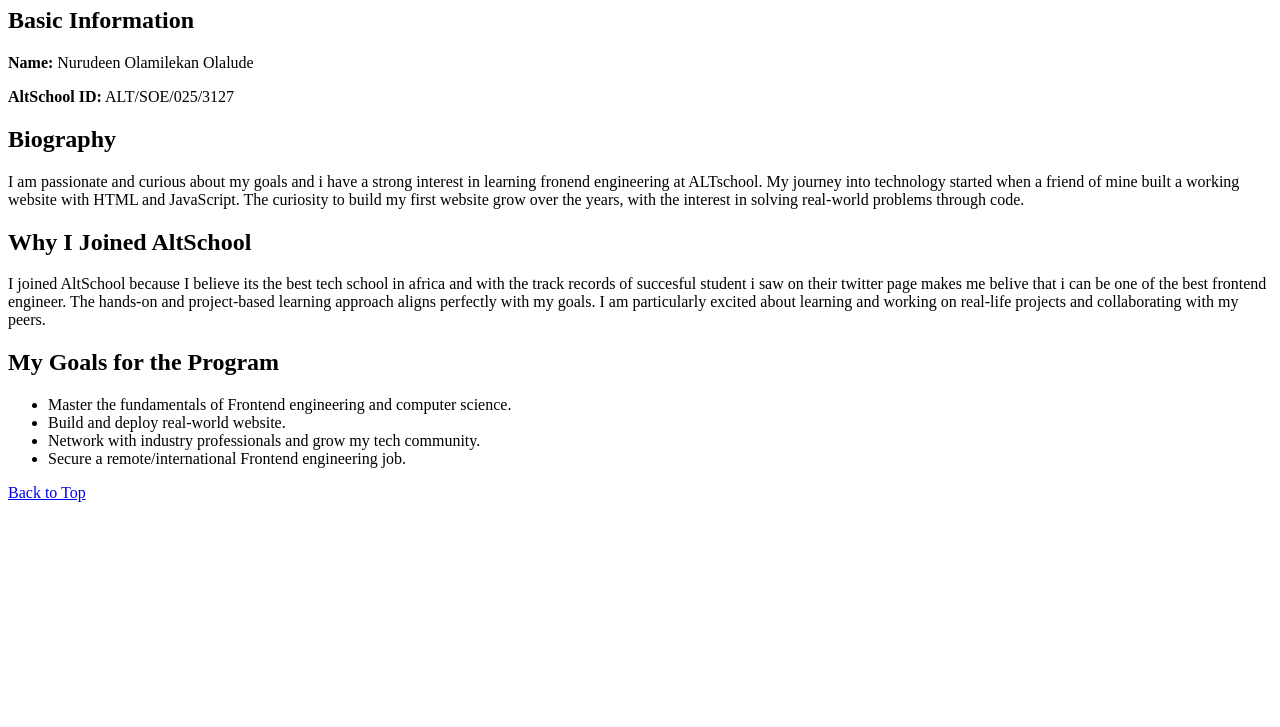
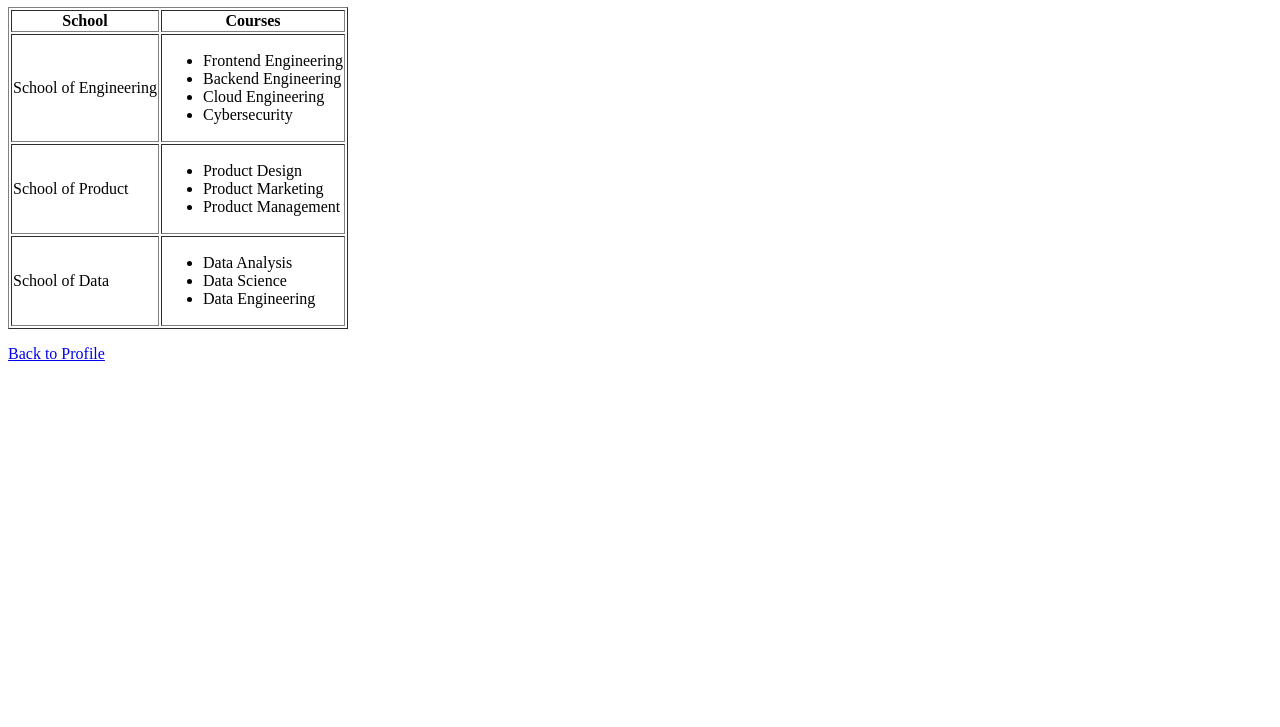
Before and after one commit to DeeNero1811/altschool-profile, a plain HTML site: page index.html in a window 1280 px wide. Shown: the part 73-800 px from the top of the page. Drawn offline with Linux system fonts and the light colour scheme.

Commit message:
Add files via upload

```diff
--- a/index.html
+++ b/index.html
@@ -1,54 +1,56 @@
 <!DOCTYPE html>
 <html lang="en">
 <head>
-    <meta charset="UTF-8">
-    <meta name="viewport" content="width=device-width, initial-scale=1.0">
-    <title>My AltSchool Profile</title>
+  <meta charset="UTF-8">
+  <title>AltSchool Courses</title>
 </head>
 <body>
 
-    <!-- Anchor for scrolling back to top -->
-    <a id="top"></a>
+<h1>AltSchool Africa - Schools & Courses</h1>
 
-    <!-- Headings -->
+<table border="1">
+  <thead>
+    <tr>
+      <th>School</th>
+      <th>Courses</th>
+    </tr>
+  </thead>
+  <tbody>
+    <tr>
+      <td>School of Engineering</td>
+      <td>
+        <ul>
+          <li>Frontend Engineering</li>
+          <li>Backend Engineering</li>
+          <li>Cloud Engineering</li>
+          <li>Cybersecurity</li>
+        </ul>
+      </td>
+    </tr>
+    <tr>
+      <td>School of Product</td>
+      <td>
+        <ul>
+          <li>Product Design</li>
+          <li>Product Marketing</li>
+          <li>Product Management</li>
+        </ul>
+      </td>
+    </tr>
+    <tr>
+      <td>School of Data</td>
+      <td>
+        <ul>
+          <li>Data Analysis</li>
+          <li>Data Science</li>
+          <li>Data Engineering</li>
+        </ul>
+      </td>
+    </tr>
+  </tbody>
+</table>
 
-    <h1>Welcome to My AltSchool Profile</h1>
-
-    <h2>Basic Information</h2>
-    <p><strong>Name:</strong> Nurudeen Olamilekan Olalude</p>
-    <p><strong>AltSchool ID:</strong> ALT/SOE/025/3127</p>
-
-    <!--Biography-->
-
-    <h2>Biography</h2>
-    <p>
-        I am passionate and curious about my goals and i have a strong interest in learning fronend engineering at ALTschool.
-        My journey into technology started when a friend of mine built a working website with HTML and JavaScript. The curiosity to build my first website grow over the years, with the interest in solving real-world
-        problems through code.
-    </p>
-
-<!--Why i Joined AltSchool-->
-
-    <h2>Why I Joined AltSchool</h2>
-    <p>
-        I joined AltSchool because I believe its the best tech school in africa and with the track records of succesful student i saw on their twitter page makes me belive that i can be one of the best frontend engineer.
-        The hands-on and project-based learning approach aligns
-        perfectly with my goals. I am particularly excited about learning and working on real-life
-        projects and collaborating with my peers.
-    </p>
-
-    <!--My Goals-->
-
-    <h2>My Goals for the Program</h2>
-    <ul>
-        <li>Master the fundamentals of Frontend engineering and computer science.</li>
-        <li>Build and deploy real-world website.</li>
-        <li>Network with industry professionals and grow my tech community.</li>
-        <li>Secure a remote/international Frontend engineering job.</li>
-    </ul>
-
-<!-- Scroll back to top -->
-    <p><a href="#top">Back to Top</a></p>
+<p><a href="index.html">Back to Profile</a></p>
 
 </body>
 </html>
```
Also changed, not shown: index.htm (added, +35 -0 lines).
